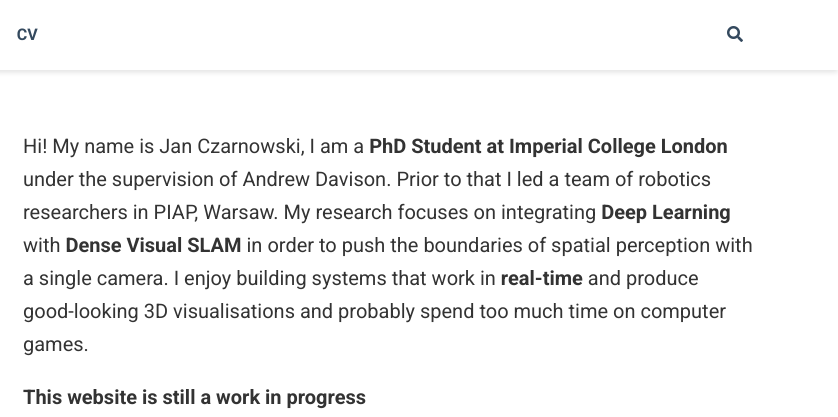
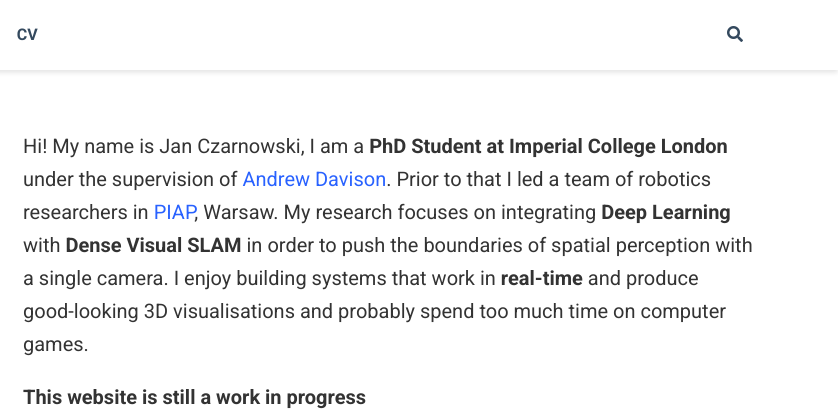
Before and after one commit to jczarnowski/jczarnowski.github.io, a plain HTML site: page authors/admin/index.html in a window 1280 px wide. Shown: the top 417 px of the page, 442-1280 px from the left. Drawn offline with nearby package versions, Linux system fonts and the light colour scheme; some icons are missing.

Commit message:
rebuilding site Mon Feb 25 15:02:45 PST 2019

```diff
--- a/authors/admin/index.html
+++ b/authors/admin/index.html
@@ -439,8 +439,8 @@
 
 
     <p>Hi! My name is Jan Czarnowski, I am a <strong>PhD Student at Imperial College London</strong> under the
-supervision of Andrew Davison. Prior to that I led a team of
-robotics researchers in PIAP, Warsaw.
+supervision of <a href="https://www.doc.ic.ac.uk/~ajd" target="_blank">Andrew Davison</a>. Prior to that I led a team of
+robotics researchers in <a href="https://piap.pl/en" target="_blank">PIAP</a>, Warsaw.
 My research focuses on integrating <strong>Deep Learning</strong> with <strong>Dense Visual SLAM</strong> in
 order to push the boundaries of spatial perception with a single camera.
 I enjoy building systems that work in <strong>real-time</strong> and produce good-looking 3D visualisations
```
Also changed, not shown: index.html (+2 -2 lines).
